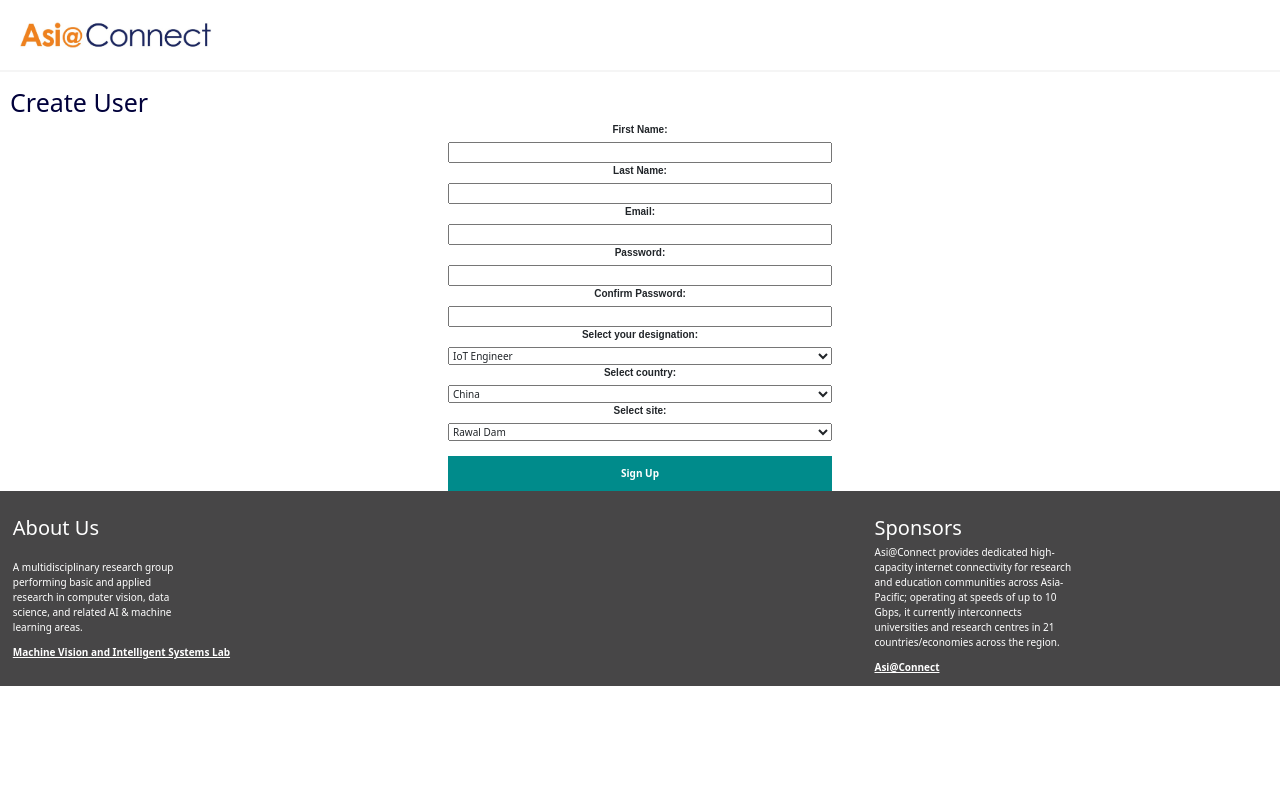
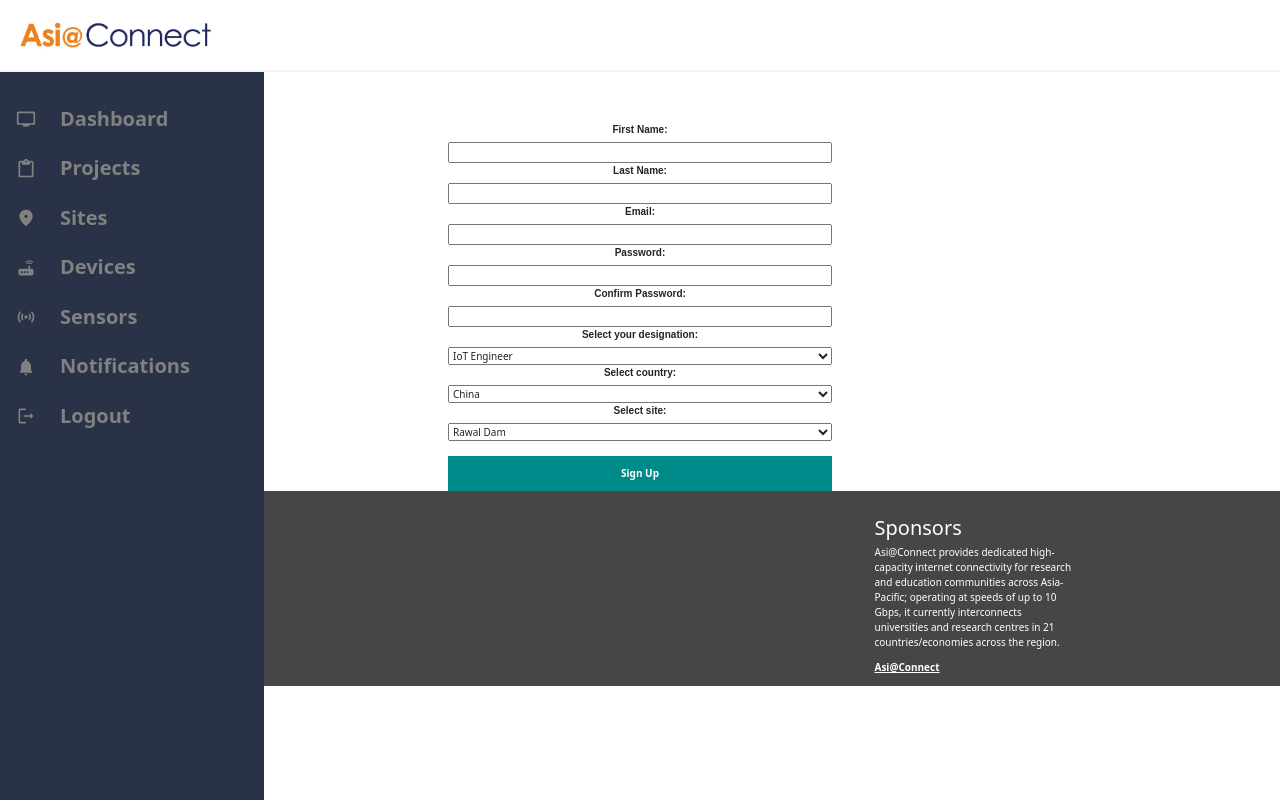
Before and after one commit to Jahangirbabar2000/AquaSafe, a React (Create React App) app in the folder my-app/: page / in a window 1280 px wide. Built offline with nearby package versions, Linux system fonts and the light colour scheme.

Commit message:
routed homepage login to sites page

```diff
--- a/my-app/src/Components/homepage/homepage.js
+++ b/my-app/src/Components/homepage/homepage.js
@@ -8,6 +8,7 @@ import Footer from "./footer.js";
 import Sidebar from "../sidebar/side-bar";
 import Button from "react-bootstrap/Button";
 import "bootstrap/dist/css/bootstrap.min.css";
+import { Link } from "react-router-dom";
 
 function Home() {
   return (
@@ -17,8 +18,7 @@ function Home() {
       <Second />
 
       <Third />
-      <div className="">
-      </div>
+      <div className=""></div>
     </div>
   );
 }
@@ -27,18 +27,18 @@ export default Home;
 
 function Navbarhome() {
   return (
-    // <div className="nav-container">
     <nav className="nav-container">
       <img className="logo-img" src={logo} alt="logo" />
       {/* <a id="login" href="url">login</a> */}
+      <Link to="/sites">
       <Button id="login" variant="primary">
         Login
       </Button>{" "}
+      </Link>
       {/* <Button id="visitor" variant="primary">
         Take a peek
       </Button>{" "} */}
     </nav>
-    // </div>
   );
 }
 
--- a/my-app/src/Components/navbar/navbar.js
+++ b/my-app/src/Components/navbar/navbar.js
@@ -1,11 +1,14 @@
 import "../homepage/homepage.css"
 import logo from "../homepage/logo.jpg";
+import { Link } from "react-router-dom";
 
 export default function Navbar() {
     return (
         // <div className="nav-container">
         <nav className="nav-container">
+        <Link to="/homepage">
             <img className="logo-img" src={logo} alt="logo" />
+        </Link>
         </nav>
         // </div>
     );
--- a/my-app/src/Components/sidebar/side-bar.js
+++ b/my-app/src/Components/sidebar/side-bar.js
@@ -52,7 +52,7 @@ export default function Sidebar() {
           </Link>
         </li>
         <li id="logout">
-          <Link to="/userstable">
+          <Link to="/homepage">
             <LogoutRoundedIcon style={{ fontSize: 20 }} />
             <span className="sidebar-text">Logout</span>
           </Link>
--- a/my-app/src/Components/signUp/signUp.js
+++ b/my-app/src/Components/signUp/signUp.js
@@ -2,6 +2,7 @@ import React, { useState } from 'react';
 import './signUp.css';
 import axios from 'axios';
 import Navbar from "../navbar/navbar.js";
+import Sidebar from "../sidebar/side-bar.js";
 
 function SignUp() {
     const [firstName, setFirstName] = useState('');
@@ -59,6 +60,7 @@ function SignUp() {
 
     return (<div>
         <Navbar />
+        <Sidebar />
         <br/>
         <h1>Create User</h1>
         <form onSubmit={handleSubmit}>
```
